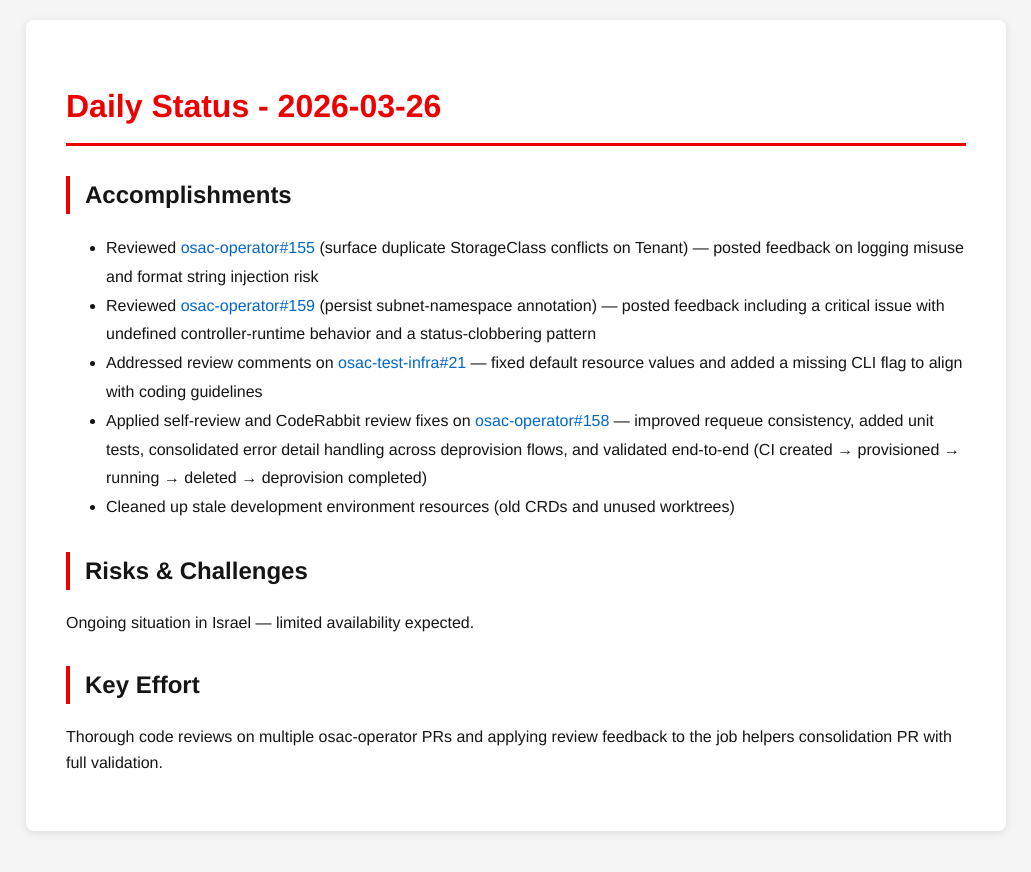
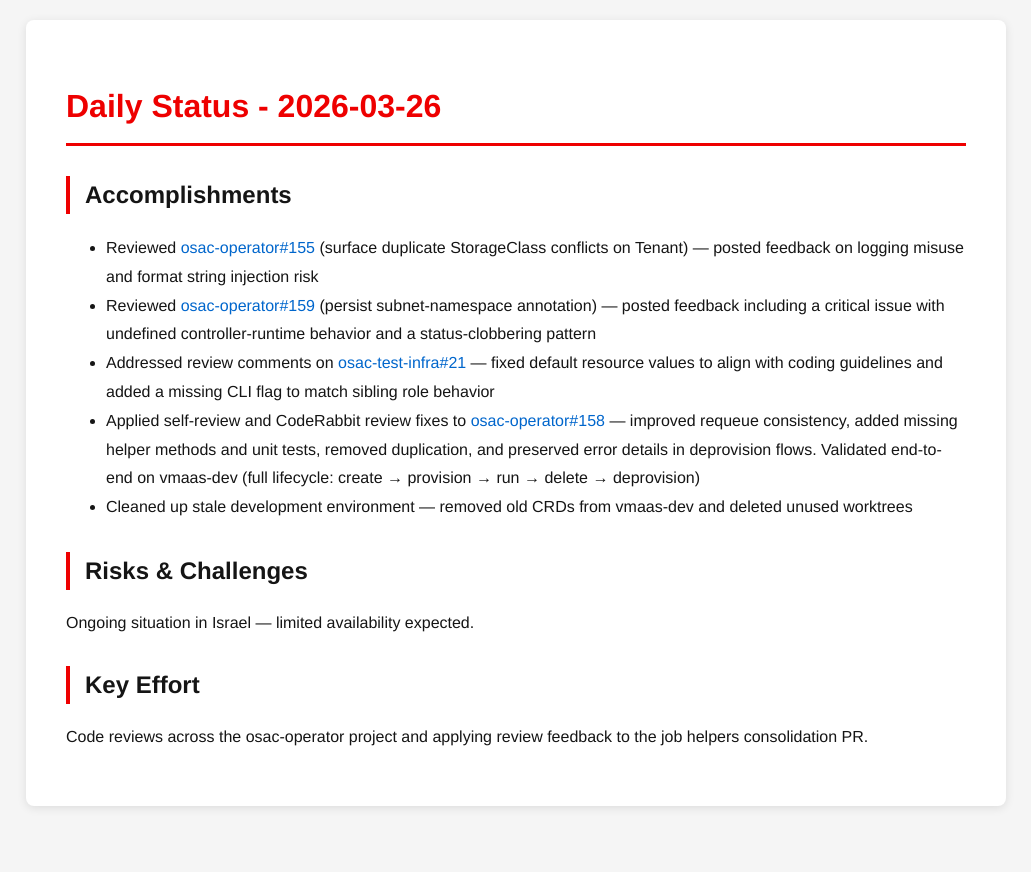
Before and after one commit to tzvatot/daily-status, a Jekyll site: the page built from 2026-03-26.md, in a window 1280 px wide. Shown: the top 872 px of the page, without its empty margins (124-1155 px from the left). Built offline with Jekyll 4.4.1, drawn with Linux system fonts in a browser that asks for light colours.

Commit message:
Daily status update - 2026-03-26

```diff
--- a/2026-03-26.md
+++ b/2026-03-26.md
@@ -9,12 +9,12 @@
 ## Accomplishments
 - Reviewed [osac-operator#155](https://github.com/osac-project/osac-operator/pull/155) (surface duplicate StorageClass conflicts on Tenant) — posted feedback on logging misuse and format string injection risk
 - Reviewed [osac-operator#159](https://github.com/osac-project/osac-operator/pull/159) (persist subnet-namespace annotation) — posted feedback including a critical issue with undefined controller-runtime behavior and a status-clobbering pattern
-- Addressed review comments on [osac-test-infra#21](https://github.com/osac-project/osac-test-infra/pull/21) — fixed default resource values and added a missing CLI flag to align with coding guidelines
-- Applied self-review and CodeRabbit review fixes on [osac-operator#158](https://github.com/osac-project/osac-operator/pull/158) — improved requeue consistency, added unit tests, consolidated error detail handling across deprovision flows, and validated end-to-end (CI created → provisioned → running → deleted → deprovision completed)
-- Cleaned up stale development environment resources (old CRDs and unused worktrees)
+- Addressed review comments on [osac-test-infra#21](https://github.com/osac-project/osac-test-infra/pull/21) — fixed default resource values to align with coding guidelines and added a missing CLI flag to match sibling role behavior
+- Applied self-review and CodeRabbit review fixes to [osac-operator#158](https://github.com/osac-project/osac-operator/pull/158) — improved requeue consistency, added missing helper methods and unit tests, removed duplication, and preserved error details in deprovision flows. Validated end-to-end on vmaas-dev (full lifecycle: create → provision → run → delete → deprovision)
+- Cleaned up stale development environment — removed old CRDs from vmaas-dev and deleted unused worktrees
 
 ## Risks & Challenges
 Ongoing situation in Israel — limited availability expected.
 
 ## Key Effort
-Thorough code reviews on multiple osac-operator PRs and applying review feedback to the job helpers consolidation PR with full validation.
+Code reviews across the osac-operator project and applying review feedback to the job helpers consolidation PR.
```
